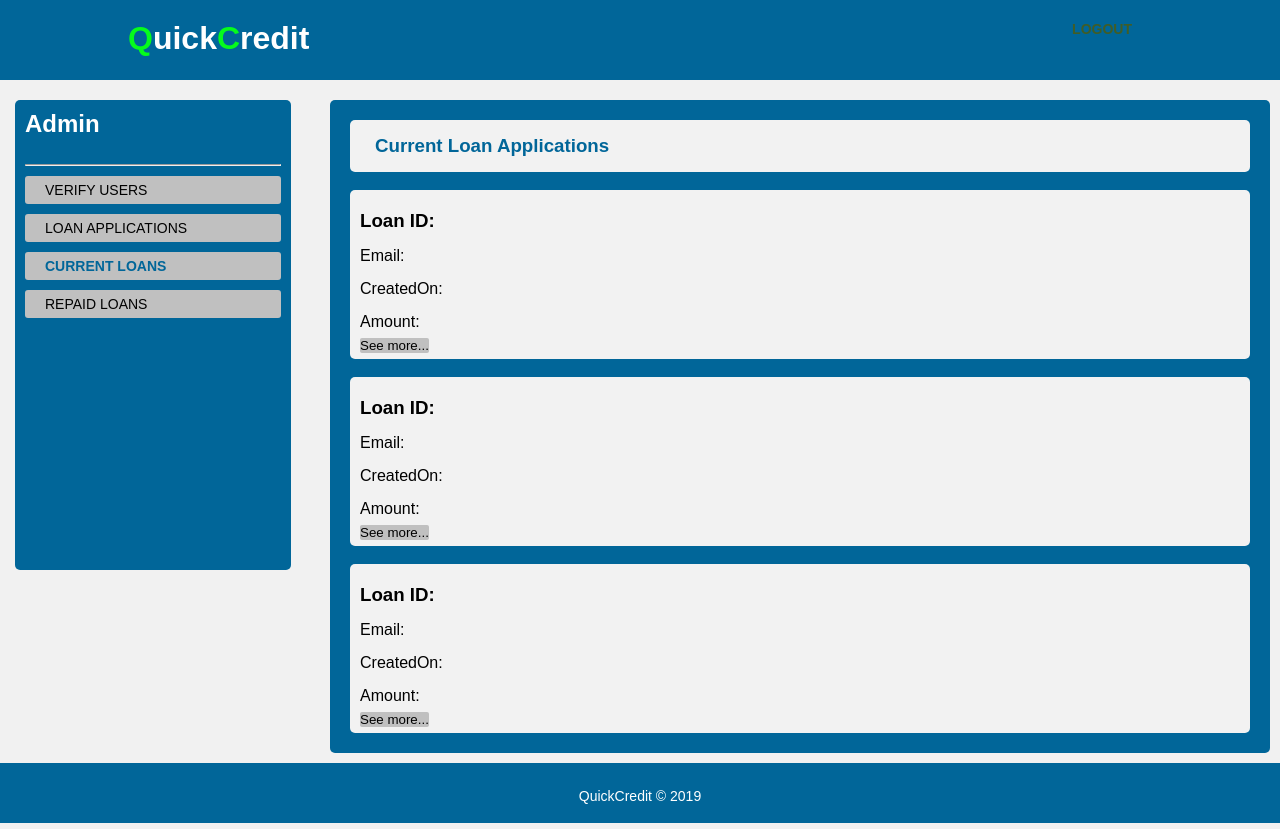
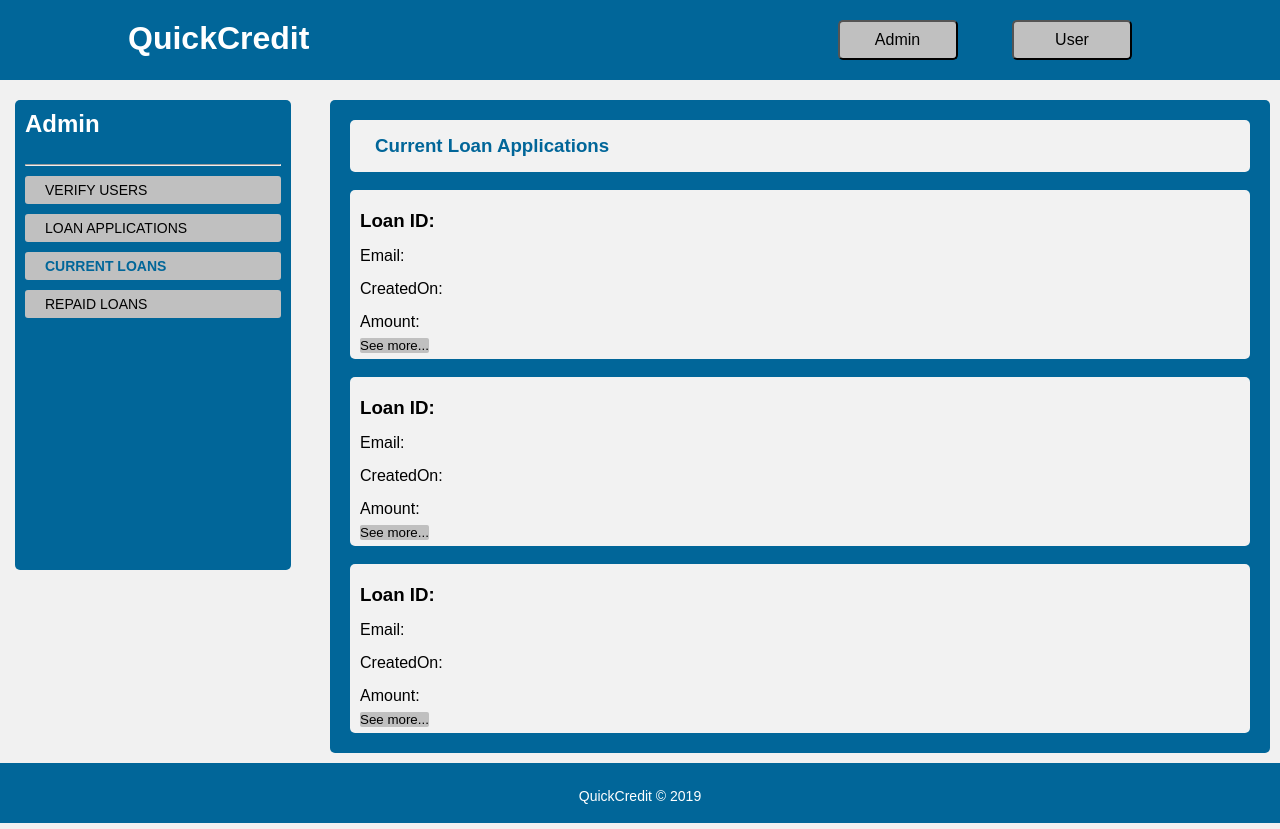
Before and after one commit to muheebolakunle/Quick_credit, a website: page UI/currentloanapplications.html in a window 1280 px wide. Drawn offline with Linux system fonts and the light colour scheme.

```diff
--- a/UI/currentloanapplications.html
+++ b/UI/currentloanapplications.html
@@ -12,11 +12,12 @@
         <header>
             <div class="container">
                 <div id="branding">
-                    <h1><span class="highlight">Q</span>uick<span class="highlight">C</span>redit</h1>
+                    <h1>QuickCredit</h1>
                 </div>
                 <nav>
                     <ul>
-                        <li class="highlight"><a href="login.html">Logout</a></li>
+                        <li class="highlight"><a href="adminverifyuser.html"><button id="get-started" type="submit" class="" >Admin</button></a></li>
+                        <li class="highlight"><a href="loanapplication.html"><button id="get-started" type="submit" class="" >User</button></a></li>
                     </ul>
                 </nav>
             </div>
```
